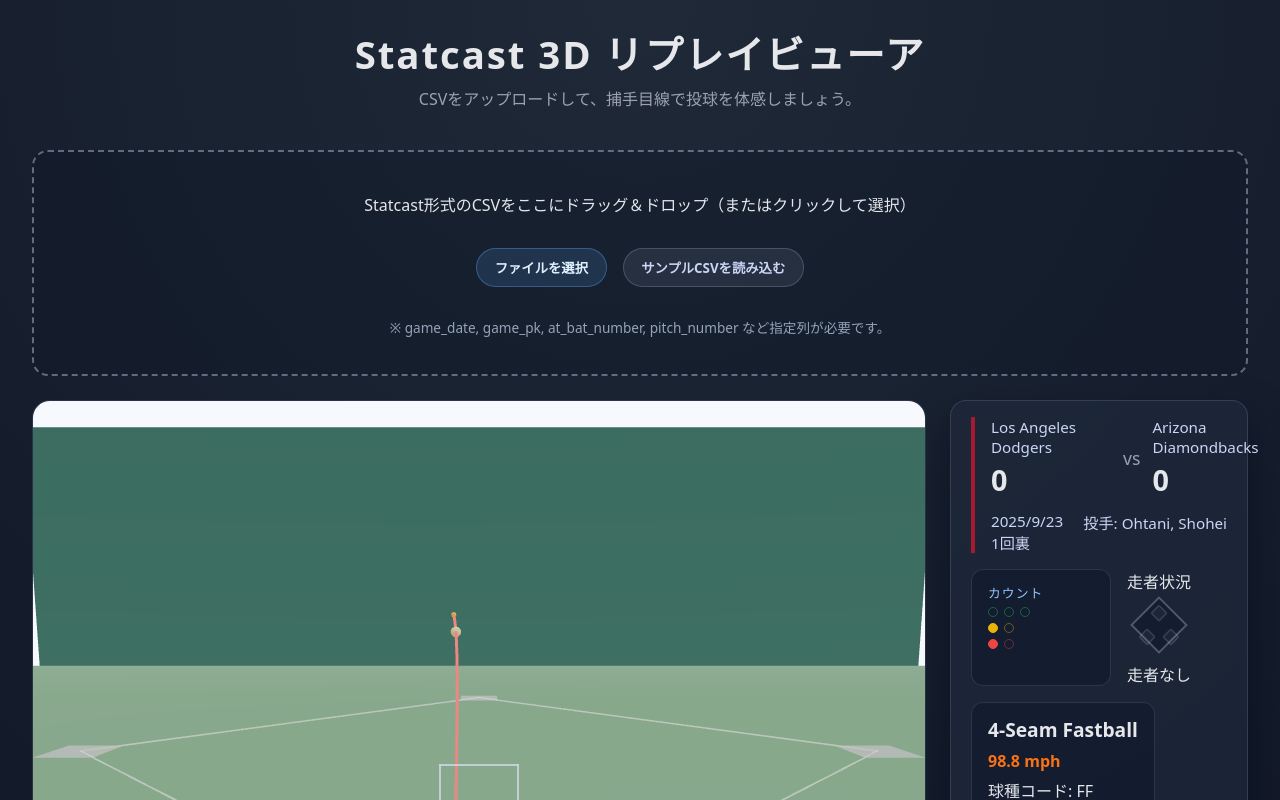
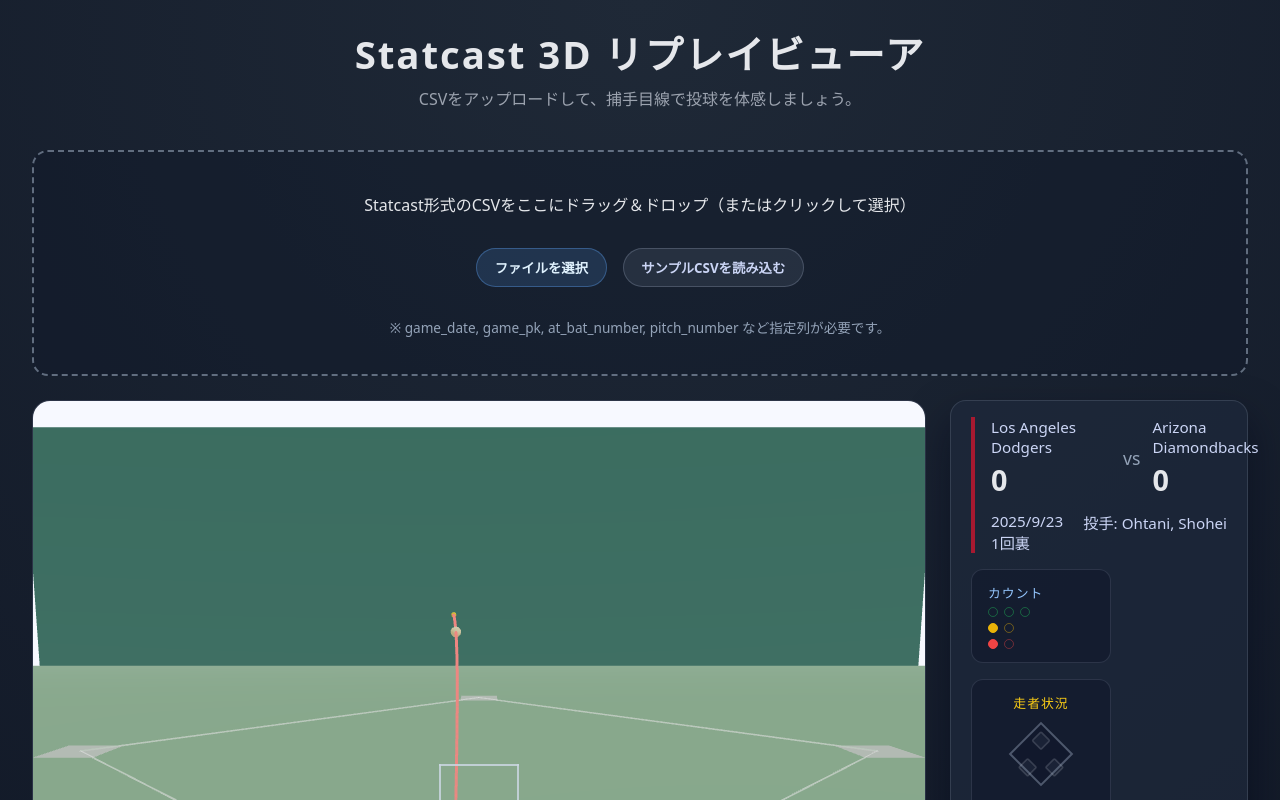
Before and after one commit to ponz1984/gpt1, a React (Vite) app: page / in a window 1280 px wide. Both pictures are taken after a click on the button "サンプルCSVを読み込む". Shown: the top 800 px of the page. Built offline with nearby package versions, Linux system fonts and the light colour scheme.

Commit message:
Update styles.css

```diff
--- a/src/styles.css
+++ b/src/styles.css
@@ -175,6 +175,36 @@ button {
   flex-direction: column;
   gap: 0.3rem;
   min-width: 140px;
+}
+
+.bases-card {
+  background: rgba(15, 23, 42, 0.55);
+  padding: 0.8rem 1rem;
+  border-radius: 12px;
+  border: 1px solid rgba(148, 163, 184, 0.18);
+  display: flex;
+  flex-direction: column;
+  gap: 0.4rem;
+  align-items: center;
+  justify-content: center;
+  min-width: 140px;
+}
+
+.bases-title {
+  color: #facc15;
+  letter-spacing: 0.08em;
+  font-size: 0.8rem;
+}
+
+.bases-diamond {
+  width: 72px;
+  height: 72px;
+}
+
+.bases-text {
+  font-size: 0.85rem;
+  color: #e2e8f0;
+  font-weight: 600;
 }
 
 .count-title {
```
